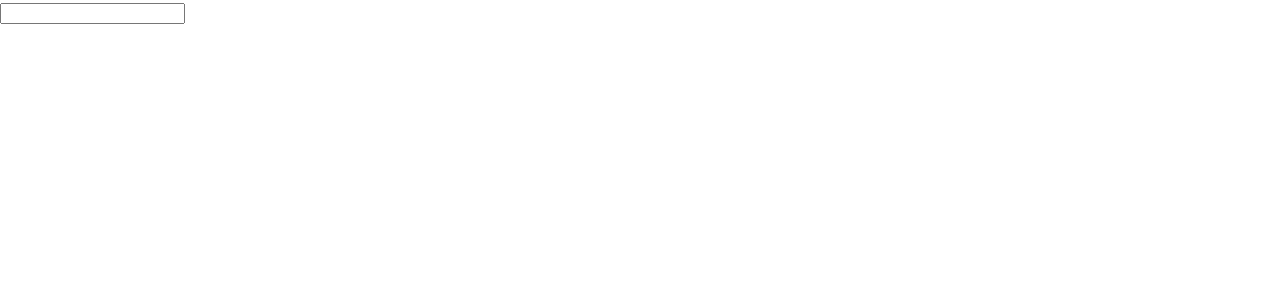
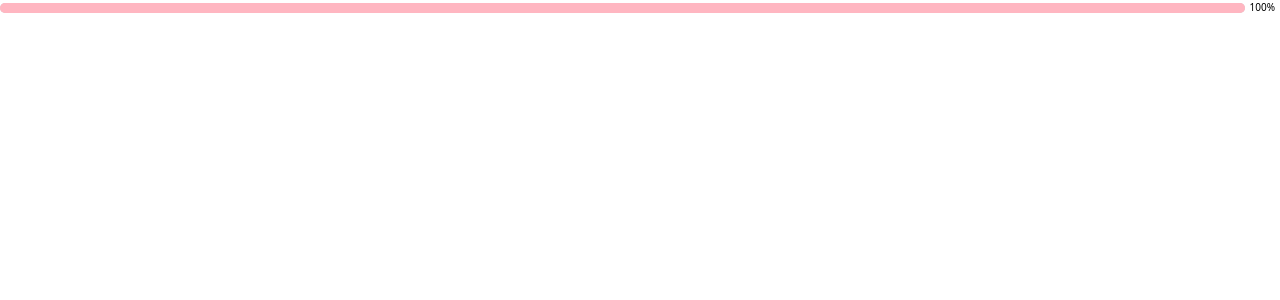
Before and after one commit to splNovikov/react-sandbox, a React (Create React App) app: page / in a window 1280 px wide. Shown: the top 300 px of the page. Built offline with nearby package versions, Linux system fonts and the light colour scheme.

Commit message:
renames components to their real names

```diff
--- a/src/components/App/App.tsx
+++ b/src/components/App/App.tsx
@@ -6,17 +6,18 @@ import React, { FC } from "react";
 // import PureComponent from '../PureComponent/PureComponent';
 // import Timer from '../Timer/Timer';
 // import TimerUseTimeout from '../TimerUseTimeout/TimerUseTimeout';
-import Space from "../Rockets/Space/Space";
-// import LibTechDemo from "../LibTech/LibTechDemo";
+// import Space from "../Rockets/Space/Space";
 // import { WindowListener } from "../WindowListener/WindowListener";
+import ProgressBarDemo from "../ProgressBar/ProgressBarDemo";
+// import TodoApp from "../TodoApp/TodoApp";
+// import TypeaheadDemo from "../Typeahead/TypeaheadDemo";
 
 import "./App.scss";
-import TypeaheadDemo from "../Typeahead/TypeaheadDemo";
 
 const App: FC = () => {
   return (
     <div className="App">
-      <TypeaheadDemo />
+      <ProgressBarDemo />
     </div>
   );
 };
--- a/src/components/LibTech/LibTech.scss
+++ b/src/components/ProgressBar/ProgressBar.scss
@@ -1,6 +1,6 @@
 $border-radius: 5px;
 
-.libtech {
+.progress-bar {
   display: flex;
   flex-wrap: nowrap;
   align-items: center;
--- a/src/components/LibTech/LibTech.tsx
+++ b/src/components/ProgressBar/ProgressBar.tsx
@@ -1,20 +1,20 @@
 import { ReactElement } from "react";
 
-import "./LibTech.scss";
+import "./ProgressBar.scss";
 
-type LibTechProps = {
+type ProgressBarProps = {
   color?: string;
   value: number;
 };
 
-const LibTech = ({ color, value }: LibTechProps): ReactElement => {
+const ProgressBar = ({ color, value }: ProgressBarProps): ReactElement => {
   const innerStyle = {
     backgroundColor: color,
     width: value < 0 ? 0 : `${value}%`,
   };
 
   return (
-    <div className="libtech">
+    <div className="progress-bar">
       <div className="wrapper">
         <div className="inner" style={innerStyle}></div>
       </div>
@@ -23,4 +23,4 @@ const LibTech = ({ color, value }: LibTechProps): ReactElement => {
   );
 };
 
-export default LibTech;
+export default ProgressBar;
--- a/src/components/LibTech/LibTechDemo.tsx
+++ b/src/components/ProgressBar/ProgressBarDemo.tsx
@@ -1,7 +1,7 @@
 import { ReactElement, useEffect, useState } from "react";
-import LibTech from "./LibTech";
+import ProgressBar from "./ProgressBar";
 
-const LibTechDemo = (): ReactElement => {
+const ProgressBarDemo = (): ReactElement => {
   const [progress, setProgress] = useState(0);
 
   useEffect(() => {
@@ -20,7 +20,7 @@ const LibTechDemo = (): ReactElement => {
     return () => clearInterval(timer);
   }, []);
 
-  return <LibTech value={progress} />;
+  return <ProgressBar value={progress} />;
 };
 
-export default LibTechDemo;
+export default ProgressBarDemo;
```
Also changed, not shown: src/components/TodoApp/TodoApp.tsx (renamed from src/components/Burton/TodoApp.tsx), src/components/TodoApp/TodoForm.tsx (renamed from src/components/Burton/TodoForm.tsx), src/components/TodoApp/TodoItem.tsx (renamed from src/components/Burton/TodoItem.tsx), src/components/TodoApp/TodoList.tsx (renamed from src/components/Burton/TodoList.tsx), src/components/TodoApp/todo.types.d.ts (renamed from src/components/Burton/todo.types.d.ts), src/components/TodoApp/useTodoApp.hook.ts (renamed from src/components/Burton/useTodoApp.hook.ts).
